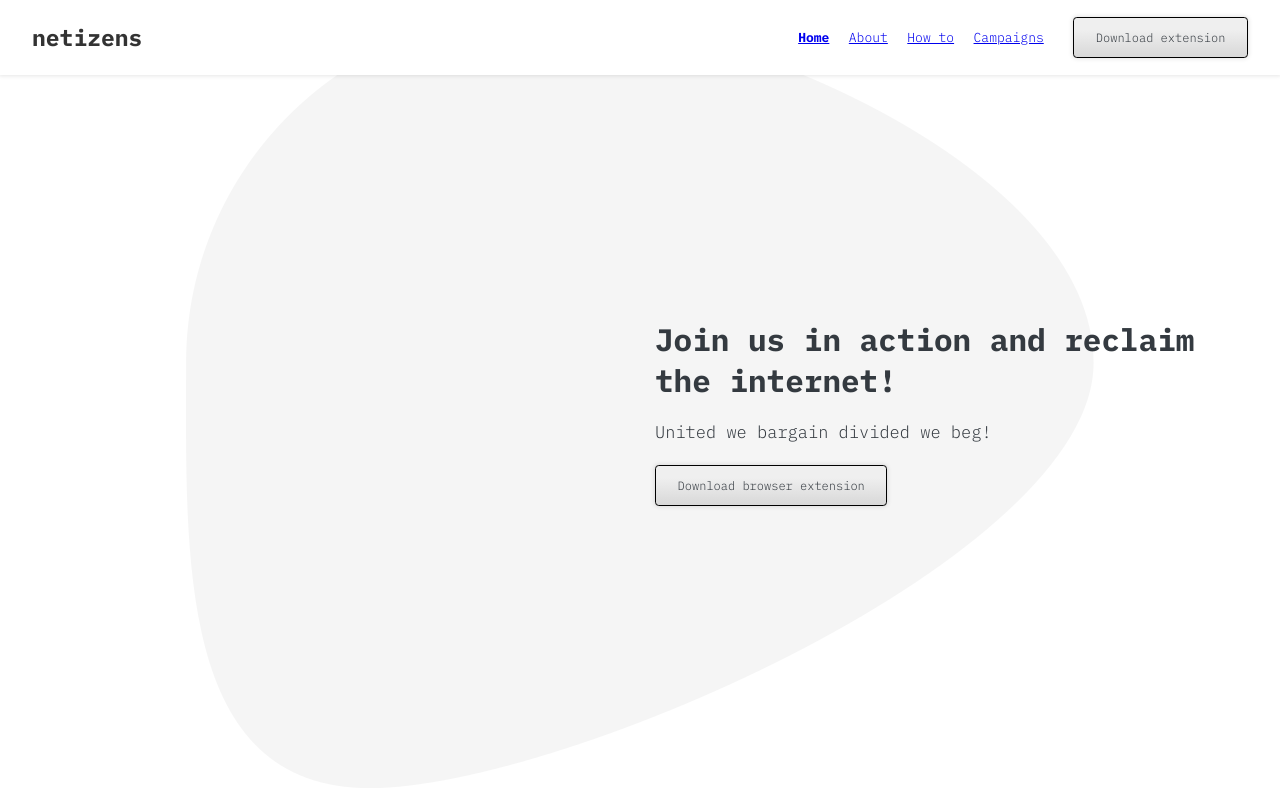
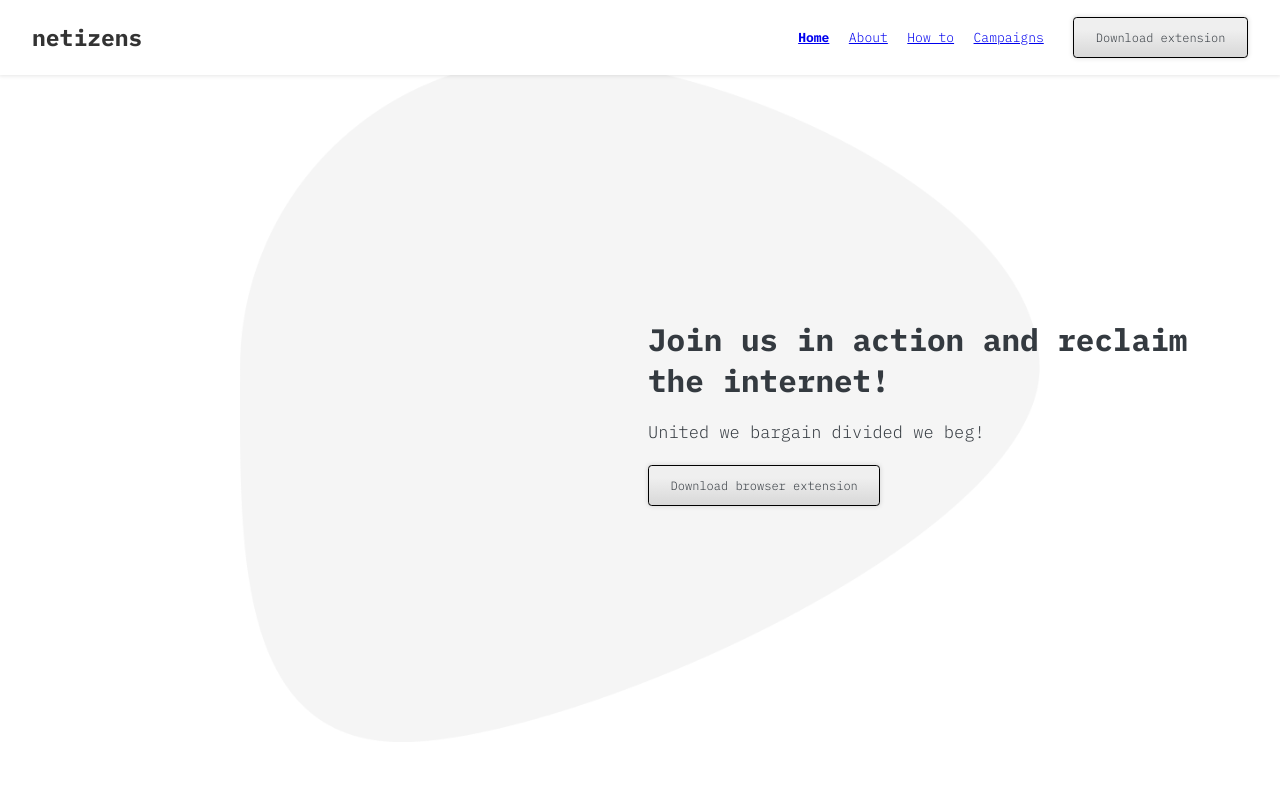
Before and after one commit to NetizensAssociation/website, a plain HTML site: page index.html in a window 1280 px wide. Shown: the top 800 px of the page. Drawn offline with nearby package versions, Linux system fonts and the light colour scheme.

Commit message:
Background image change

```diff
--- a/css/custom.css
+++ b/css/custom.css
@@ -167,11 +167,13 @@ main{
   justify-content: flex-end;
   height: 100vh;
   width: 100%;
-  padding: 25px;
+  padding: 2em;
   text-align: center;
   background-image: url(/images/Blob_01.png);
   background-repeat: no-repeat;
   background-position: center;
+  -webkit-background-size: 50em;
+  background-size: 50em;
 }
 
 
```
